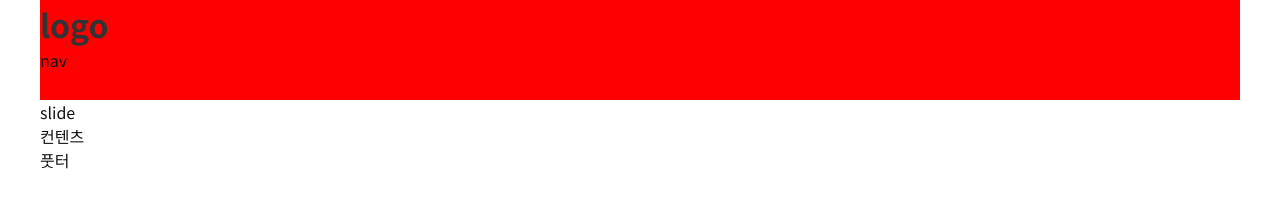
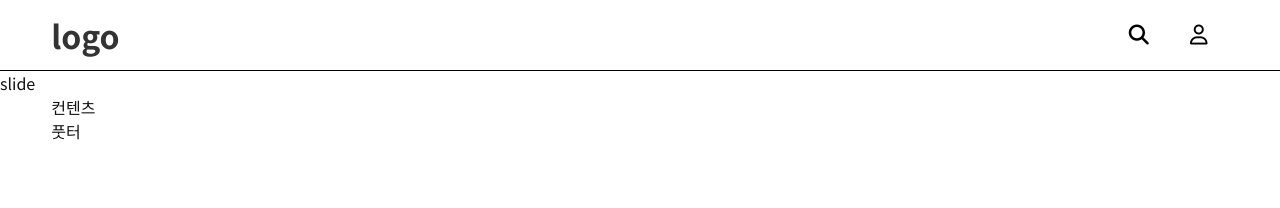
Before and after one commit to jini9898/html-name, a plain HTML site: page index.html in a window 1280 px wide. Drawn offline with nearby package versions, Linux system fonts and the light colour scheme.

Commit message:
ㅁㅂㅇ

```diff
--- a/dist/css/comm.css
+++ b/dist/css/comm.css
@@ -298,15 +298,38 @@ legend {
   height: 300px;
 }
 
-.wrap {
-  width: 1200px;
-  margin: 0 auto;
+.container {
+  padding: 0 4%;
 }
-.wrap header {
-  height: 100px;
-  background: red;
+
+#header {
+  border-bottom: 1px solid #000;
 }
-.wrap .slide {
-  height: 300px;
-  background: blue;
+#header .inner {
+  display: flex;
+  align-items: center;
+  justify-content: space-between;
+  height: 70px;
+}
+#header .lst-util {
+  display: flex;
+}
+#header .lst-util > li {
+  padding: 0 10px;
+}
+#header .btn-g {
+  width: 40px;
+  height: 70px;
+}
+#header .btn-g::before {
+  font-size: 20px;
+  font-family: "Font Awesome 6 Free";
+}
+#header .btn-search::before {
+  content: "\f002";
+  font-weight: 900;
+}
+#header .btn-buger::before {
+  content: "\f007";
+  font-weight: 400;
 }/*# sourceMappingURL=comm.css.map */
--- a/dist/scss/comm.scss
+++ b/dist/scss/comm.scss
@@ -1,17 +1,45 @@
 @charset "UTF-8";
 @import "fonts", "reset", "main", "contents";
 
-.wrap {
-  width: 1200px;
-  margin: 0 auto;
+// comm.scss(css) -
+// 공통요소 : header, footer, button, icon, box
 
-  header {
-    height: 100px;
-    background: red;
+
+// 공통
+.container {
+  padding: 0 4%;
+}
+
+// header
+#header {
+  border-bottom: 1px solid #000;
+  .inner {
+    display: flex;
+    align-items: center;
+    justify-content: space-between;
+    height: 70px;
+  }
+  .lst-util {
+    display: flex;
+  }
+  .lst-util > li {
+    padding: 0 10px;
+  }
+  .btn-g {
+    width: 40px;
+    height: 70px;
+    &::before {
+      font-size: 20px;
+      font-family: "Font Awesome 6 Free";
+    }
+  }
+  .btn-search::before {
+    content: "\f002";
+    font-weight: 900;
+  }
+  .btn-buger::before {
+    content: "\f007";
+    font-weight: 400;
   }
 
-  .slide {
-    height: 300px;
-    background: blue;
-  }
 }
--- a/index.html
+++ b/index.html
@@ -38,6 +38,14 @@
     />
     <link
       rel="stylesheet"
+      href="https://maxst.icons8.com/vue-static/landings/line-awesome/font-awesome-line-awesome/css/all.min.css"
+    />
+    <link
+      rel="stylesheet"
+      href="https://cdnjs.cloudflare.com/ajax/libs/font-awesome/6.4.0/css/all.min.css"
+    />
+    <link
+      rel="stylesheet"
       href="https://cdn.jsdelivr.net/npm/swiper@10/swiper-bundle.min.css"
     />
     <link rel="stylesheet" href="./dist/css/comm.css" />
@@ -53,15 +61,31 @@
     </div>
     <style></style>
     <div class="wrap">
-      <header id="header">
-        <h1 id="logo">
-          <a href="#">logo</a>
-        </h1>
-        <nav id="gnb">nav</nav>
+      <header id="header" class="container">
+        <div class="inner">
+          <h1 id="logo">
+            <a href="#">logo</a>
+          </h1>
+          <div class="util">
+            <ul class="lst-util">
+              <li>
+                <!-- a : 링크 연결 / button : 동작처리 -->
+                <button class="btn-g btn-search">
+                  <span class="blind">검색</span>
+                </button>
+              </li>
+              <li>
+                <button class="btn-g btn-buger">
+                <span class="blind">마이페이지</span>
+                </button>
+              </li>
+            </ul>
+          </div>
+        </div>
       </header>
       <div class="slide-wrap slide-name">slide</div>
-      <main id="main">컨텐츠</main>
-      <footer id="footer">풋터</footer>
+      <main id="main" class="container">컨텐츠</main>
+      <footer id="footer" class="container">풋터</footer>
     </div>
   </body>
 </html>
```
Also changed, not shown: 1 other file.
